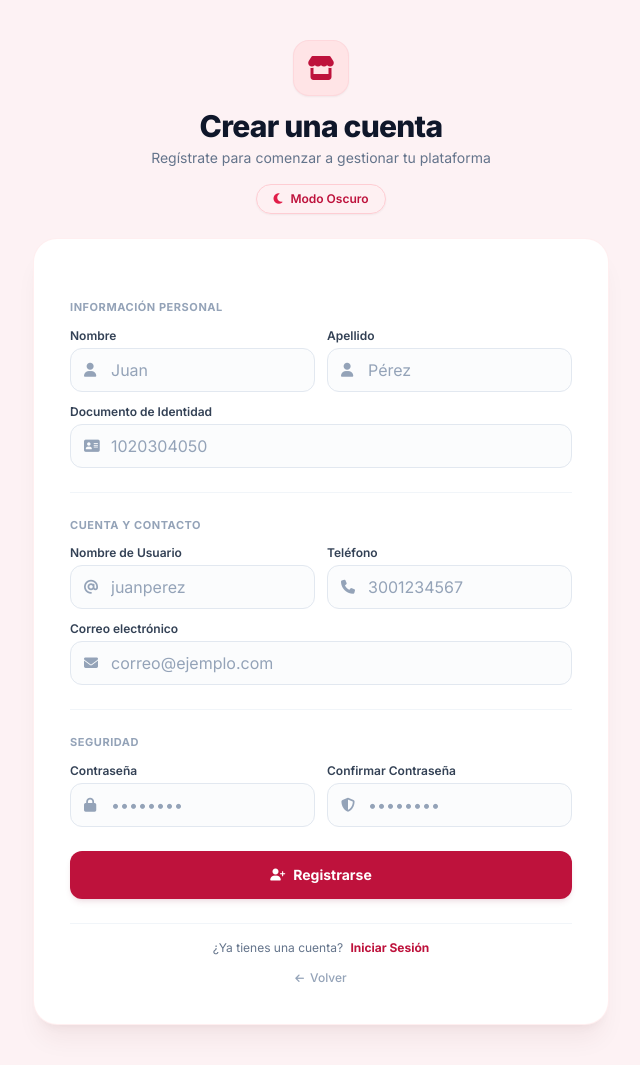
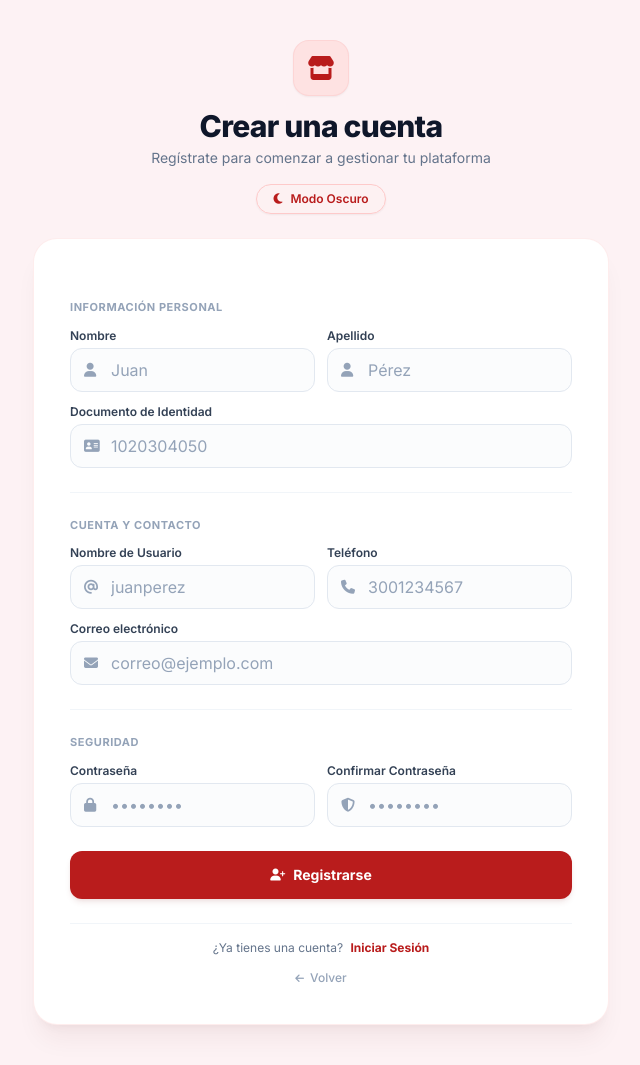
Before and after one commit to SaraAndrade1123/proyecto_tienda_nueva, a Django app: page /registro/ in a window 1280 px wide. Shown: the whole page, without its empty margins (319-959 px from the left). Run offline with Django 5.2, Linux system fonts and the light colour scheme; some libraries are stand-ins or nearby versions.

Commit message:
Modificaciones

```diff
--- a/accounts/templates/home.html
+++ b/accounts/templates/home.html
@@ -63,11 +63,11 @@
 
         <p>Has iniciado sesión correctamente.</p>
 
-        <a href="{% url 'catalogo' %}" class="boton">
+        <a href="{% url 'lista_productos' %}" class="boton">
             Ver catálogo
         </a>
 
-        <form method="POST" action="{% url 'logout' %}">
+        <form method="POST" action="#">
             {% csrf_token %}
 
             <button type="submit" class="boton">
--- a/accounts/templates/login.html
+++ b/accounts/templates/login.html
@@ -184,7 +184,7 @@
 
                 <!-- Volver -->
                 <div class="text-center mt-5">
-                    <a href="{% url 'home' %}" class="inline-flex items-center gap-2 text-sm text-gray-600 dark:text-gray-400 hover:text-rose-700 dark:hover:text-rose-700 transition">
+                    <a href="{% url 'lista_productos' %}" class="inline-flex items-center gap-2 text-sm text-gray-600 dark:text-gray-400 hover:text-rose-700 dark:hover:text-rose-700 transition">
                         <i class="fa-solid fa-arrow-left"></i>
                         Volver
                     </a>
--- a/accounts/templates/usuario/registro.html
+++ b/accounts/templates/usuario/registro.html
@@ -9,6 +9,19 @@
     <script>
         tailwind.config = {
             darkMode: 'class',
+            theme: {
+                extend: {
+                    colors: {
+                        brand: {
+                            red: '#b91c1c',
+                            darkred: '#7f1d1d',
+                            darkbg: '#0f0f0f',
+                            darknav: '#1a1a1a',
+                            darkcard: '#1e1e1e',
+                        }
+                    }
+                }
+            }
         }
     </script>
     <!-- Font Awesome Free CDN -->
@@ -29,12 +42,12 @@
         }
     </script>
 </head>
-<body class="bg-[#fdf2f4] dark:bg-[#090d16] min-h-screen py-10 px-4 flex flex-col items-center justify-center text-slate-800 dark:text-slate-200 transition-colors duration-200">
+<body class="bg-[#fdf2f4] dark:bg-brand-darkbg min-h-screen py-10 px-4 flex flex-col items-center justify-center text-slate-800 dark:text-slate-200 transition-colors duration-200">
 
     <!-- CABECERA SUPERIOR -->
     <div class="text-center mb-6">
         <!-- Logo / Icono principal -->
-        <div class="inline-flex items-center justify-center w-14 h-14 rounded-2xl bg-rose-100 dark:bg-rose-950/50 text-[#be123c] dark:text-rose-400 mb-3 shadow-sm border border-rose-200/50 dark:border-rose-900/50">
+        <div class="inline-flex items-center justify-center w-14 h-14 rounded-2xl bg-red-100 dark:bg-brand-darkred/30 text-brand-red dark:text-red-400 mb-3 shadow-sm border border-red-200/50 dark:border-brand-darkred/50">
             <i class="fa-solid fa-store text-2xl"></i>
         </div>
         <h1 class="text-2xl sm:text-3xl font-extrabold text-slate-900 dark:text-white tracking-tight">
@@ -50,7 +63,7 @@
                 id="themeToggleBtn"
                 onclick="toggleTheme()"
                 type="button"
-                class="inline-flex items-center gap-2 px-4 py-1.5 rounded-full text-xs font-semibold border border-rose-200 dark:border-slate-700 bg-rose-50/80 dark:bg-slate-800/80 text-rose-700 dark:text-rose-400 hover:bg-rose-100 dark:hover:bg-slate-700 transition-all shadow-sm"
+                class="inline-flex items-center gap-2 px-4 py-1.5 rounded-full text-xs font-semibold border border-red-200 dark:border-slate-700 bg-red-50/80 dark:bg-brand-darknav text-brand-red dark:text-red-400 hover:bg-red-100 dark:hover:bg-slate-700 transition-all shadow-sm"
             >
                 <i id="themeIcon" class="fa-solid fa-moon"></i>
                 <span id="themeText">Modo Oscuro</span>
@@ -59,15 +72,15 @@
     </div>
 
     <!-- TARJETA PRINCIPAL -->
-    <div class="w-full max-w-xl bg-white dark:bg-[#151c2c] rounded-3xl p-6 sm:p-9 shadow-xl shadow-rose-950/5 dark:shadow-black/40 border border-rose-100/60 dark:border-slate-800 transition-colors duration-200">
+    <div class="w-full max-w-xl bg-white dark:bg-brand-darkcard rounded-3xl p-6 sm:p-9 shadow-xl shadow-red-950/5 dark:shadow-black/40 border border-red-100/60 dark:border-slate-800 transition-colors duration-200">
 
         <!-- MENSAJE DE ERROR -->
         {% if errors %}
-        <div class="mb-6 p-4 rounded-2xl bg-rose-50 dark:bg-rose-950/40 border border-rose-200/80 dark:border-rose-900/60 flex items-start gap-3">
-            <i class="fa-solid fa-circle-exclamation text-[#be123c] dark:text-rose-400 text-base mt-0.5"></i>
-            <div class="text-xs sm:text-sm text-rose-900 dark:text-rose-200">
+        <div class="mb-6 p-4 rounded-2xl bg-red-50 dark:bg-brand-darkred/20 border border-red-200/80 dark:border-brand-darkred/60 flex items-start gap-3">
+            <i class="fa-solid fa-circle-exclamation text-brand-red dark:text-red-400 text-base mt-0.5"></i>
+            <div class="text-xs sm:text-sm text-red-900 dark:text-red-200">
                 <p class="font-bold mb-1">Por favor corrige los siguientes errores:</p>
-                <ul class="list-disc list-inside space-y-1 text-rose-800/90 dark:text-rose-300">
+                <ul class="list-disc list-inside space-y-1 text-red-800/90 dark:text-red-300">
                     {% for error in errors %}
                         <li>{{ error }}</li>
                     {% endfor %}
@@ -100,7 +113,7 @@
                                 value="{{ datos.first_name|default:'' }}"
                                 placeholder="Juan"
                                 required
-                                class="w-full h-11 pl-10 pr-3.5 rounded-xl border border-slate-200 dark:border-slate-700 bg-slate-50/50 dark:bg-[#0b0f19] text-slate-900 dark:text-slate-100 placeholder:text-slate-400 dark:placeholder:text-slate-600 outline-none transition-all focus:bg-white dark:focus:bg-[#0b0f19] focus:border-[#be123c] dark:focus:border-rose-500 focus:ring-4 focus:ring-rose-500/10"
+                                class="w-full h-11 pl-10 pr-3.5 rounded-xl border border-slate-200 dark:border-slate-700 bg-slate-50/50 dark:bg-brand-darkbg text-slate-900 dark:text-slate-100 placeholder:text-slate-400 dark:placeholder:text-slate-600 outline-none transition-all focus:bg-white dark:focus:bg-brand-darkbg focus:border-brand-red dark:focus:border-red-500 focus:ring-4 focus:ring-red-500/10"
                             >
                         </div>
                     </div>
@@ -119,7 +132,7 @@
                                 value="{{ datos.last_name|default:'' }}"
                                 placeholder="Pérez"
                                 required
-                                class="w-full h-11 pl-10 pr-3.5 rounded-xl border border-slate-200 dark:border-slate-700 bg-slate-50/50 dark:bg-[#0b0f19] text-slate-900 dark:text-slate-100 placeholder:text-slate-400 dark:placeholder:text-slate-600 outline-none transition-all focus:bg-white dark:focus:bg-[#0b0f19] focus:border-[#be123c] dark:focus:border-rose-500 focus:ring-4 focus:ring-rose-500/10"
+                                class="w-full h-11 pl-10 pr-3.5 rounded-xl border border-slate-200 dark:border-slate-700 bg-slate-50/50 dark:bg-brand-darkbg text-slate-900 dark:text-slate-100 placeholder:text-slate-400 dark:placeholder:text-slate-600 outline-none transition-all focus:bg-white dark:focus:bg-brand-darkbg focus:border-brand-red dark:focus:border-red-500 focus:ring-4 focus:ring-red-500/10"
                             >
                         </div>
                     </div>
@@ -139,7 +152,7 @@
                             value="{{ datos.document|default:'' }}"
                             placeholder="1020304050"
                             required
-                            class="w-full h-11 pl-10 pr-3.5 rounded-xl border border-slate-200 dark:border-slate-700 bg-slate-50/50 dark:bg-[#0b0f19] text-slate-900 dark:text-slate-100 placeholder:text-slate-400 dark:placeholder:text-slate-600 outline-none transition-all focus:bg-white dark:focus:bg-[#0b0f19] focus:border-[#be123c] dark:focus:border-rose-500 focus:ring-4 focus:ring-rose-500/10"
+                            class="w-full h-11 pl-10 pr-3.5 rounded-xl border border-slate-200 dark:border-slate-700 bg-slate-50/50 dark:bg-brand-darkbg text-slate-900 dark:text-slate-100 placeholder:text-slate-400 dark:placeholder:text-slate-600 outline-none transition-all focus:bg-white dark:focus:bg-brand-darkbg focus:border-brand-red dark:focus:border-red-500 focus:ring-4 focus:ring-red-500/10"
                         >
                     </div>
                 </div>
@@ -168,7 +181,7 @@
                                 value="{{ datos.username|default:'' }}"
                                 placeholder="juanperez"
                                 required
-                                class="w-full h-11 pl-10 pr-3.5 rounded-xl border border-slate-200 dark:border-slate-700 bg-slate-50/50 dark:bg-[#0b0f19] text-slate-900 dark:text-slate-100 placeholder:text-slate-400 dark:placeholder:text-slate-600 outline-none transition-all focus:bg-white dark:focus:bg-[#0b0f19] focus:border-[#be123c] dark:focus:border-rose-500 focus:ring-4 focus:ring-rose-500/10"
+                                class="w-full h-11 pl-10 pr-3.5 rounded-xl border border-slate-200 dark:border-slate-700 bg-slate-50/50 dark:bg-brand-darkbg text-slate-900 dark:text-slate-100 placeholder:text-slate-400 dark:placeholder:text-slate-600 outline-none transition-all focus:bg-white dark:focus:bg-brand-darkbg focus:border-brand-red dark:focus:border-red-500 focus:ring-4 focus:ring-red-500/10"
                             >
                         </div>
                     </div>
@@ -187,7 +200,7 @@
                                 value="{{ datos.phone|default:'' }}"
                                 placeholder="3001234567"
                                 required
-                                class="w-full h-11 pl-10 pr-3.5 rounded-xl border border-slate-200 dark:border-slate-700 bg-slate-50/50 dark:bg-[#0b0f19] text-slate-900 dark:text-slate-100 placeholder:text-slate-400 dark:placeholder:text-slate-600 outline-none transition-all focus:bg-white dark:focus:bg-[#0b0f19] focus:border-[#be123c] dark:focus:border-rose-500 focus:ring-4 focus:ring-rose-500/10"
+                                class="w-full h-11 pl-10 pr-3.5 rounded-xl border border-slate-200 dark:border-slate-700 bg-slate-50/50 dark:bg-brand-darkbg text-slate-900 dark:text-slate-100 placeholder:text-slate-400 dark:placeholder:text-slate-600 outline-none transition-all focus:bg-white dark:focus:bg-brand-darkbg focus:border-brand-red dark:focus:border-red-500 focus:ring-4 focus:ring-red-500/10"
                             >
                         </div>
                     </div>
@@ -207,7 +220,7 @@
                             value="{{ datos.email|default:'' }}"
                             placeholder="correo@ejemplo.com"
                             required
-                            class="w-full h-11 pl-10 pr-3.5 rounded-xl border border-slate-200 dark:border-slate-700 bg-slate-50/50 dark:bg-[#0b0f19] text-slate-900 dark:text-slate-100 placeholder:text-slate-400 dark:placeholder:text-slate-600 outline-none transition-all focus:bg-white dark:focus:bg-[#0b0f19] focus:border-[#be123c] dark:focus:border-rose-500 focus:ring-4 focus:ring-rose-500/10"
+                            class="w-full h-11 pl-10 pr-3.5 rounded-xl border border-slate-200 dark:border-slate-700 bg-slate-50/50 dark:bg-brand-darkbg text-slate-900 dark:text-slate-100 placeholder:text-slate-400 dark:placeholder:text-slate-600 outline-none transition-all focus:bg-white dark:focus:bg-brand-darkbg focus:border-brand-red dark:focus:border-red-500 focus:ring-4 focus:ring-red-500/10"
                         >
                     </div>
                 </div>
@@ -235,7 +248,7 @@
                                 name="password1"
                                 placeholder="••••••••"
                                 required
-                                class="w-full h-11 pl-10 pr-3.5 rounded-xl border border-slate-200 dark:border-slate-700 bg-slate-50/50 dark:bg-[#0b0f19] text-slate-900 dark:text-slate-100 placeholder:text-slate-400 dark:placeholder:text-slate-600 outline-none transition-all focus:bg-white dark:focus:bg-[#0b0f19] focus:border-[#be123c] dark:focus:border-rose-500 focus:ring-4 focus:ring-rose-500/10"
+                                class="w-full h-11 pl-10 pr-3.5 rounded-xl border border-slate-200 dark:border-slate-700 bg-slate-50/50 dark:bg-brand-darkbg text-slate-900 dark:text-slate-100 placeholder:text-slate-400 dark:placeholder:text-slate-600 outline-none transition-all focus:bg-white dark:focus:bg-brand-darkbg focus:border-brand-red dark:focus:border-red-500 focus:ring-4 focus:ring-red-500/10"
                             >
                         </div>
                     </div>
@@ -253,7 +266,7 @@
                                 name="password2"
                                 placeholder="••••••••"
                                 required
-                                class="w-full h-11 pl-10 pr-3.5 rounded-xl border border-slate-200 dark:border-slate-700 bg-slate-50/50 dark:bg-[#0b0f19] text-slate-900 dark:text-slate-100 placeholder:text-slate-400 dark:placeholder:text-slate-600 outline-none transition-all focus:bg-white dark:focus:bg-[#0b0f19] focus:border-[#be123c] dark:focus:border-rose-500 focus:ring-4 focus:ring-rose-500/10"
+                                class="w-full h-11 pl-10 pr-3.5 rounded-xl border border-slate-200 dark:border-slate-700 bg-slate-50/50 dark:bg-brand-darkbg text-slate-900 dark:text-slate-100 placeholder:text-slate-400 dark:placeholder:text-slate-600 outline-none transition-all focus:bg-white dark:focus:bg-brand-darkbg focus:border-brand-red dark:focus:border-red-500 focus:ring-4 focus:ring-red-500/10"
                             >
                         </div>
                     </div>
@@ -263,7 +276,7 @@
             <!-- BOTÓN DE ACCIÓN -->
             <button
                 type="submit"
-                class="w-full h-12 mt-2 inline-flex items-center justify-center gap-2 bg-[#be123c] hover:bg-[#9f1239] text-white rounded-xl font-bold text-sm transition-all shadow-md shadow-rose-900/10 active:scale-[0.99]"
+                class="w-full h-12 mt-2 inline-flex items-center justify-center gap-2 bg-brand-red hover:bg-brand-darkred text-white rounded-xl font-bold text-sm transition-all shadow-md shadow-red-900/10 active:scale-[0.99]"
             >
                 <i class="fa-solid fa-user-plus text-xs"></i>
                 Registrarse
@@ -274,12 +287,12 @@
         <div class="mt-6 text-center pt-4 border-t border-slate-100 dark:border-slate-800 space-y-2">
             <p class="text-xs text-slate-500 dark:text-slate-400">
                 ¿Ya tienes una cuenta?
-                <a href="{% url 'login' %}" class="font-bold text-[#be123c] dark:text-rose-400 hover:underline ml-1">
+                <a href="{% url 'login' %}" class="font-bold text-brand-red dark:text-red-400 hover:underline ml-1">
                     Iniciar Sesión
                 </a>
             </p>
             <div>
-                <a href="{% url 'home' %}" class="inline-flex items-center gap-1.5 text-xs text-slate-400 dark:text-slate-500 hover:text-slate-600 dark:hover:text-slate-300 font-medium transition-colors">
+                <a href="{% url 'lista_productos' %}" class="inline-flex items-center gap-1.5 text-xs text-slate-400 dark:text-slate-500 hover:text-slate-600 dark:hover:text-slate-300 font-medium transition-colors">
                     <i class="fa-solid fa-arrow-left text-[10px]"></i>
                     Volver
                 </a>
@@ -299,7 +312,7 @@
                 icon.className = 'fa-solid fa-sun';
                 text.textContent = 'Modo Claro';
             } else {
-                icon.className = 'fa-solid fa-moon text-rose-600';
+                icon.className = 'fa-solid fa-moon text-brand-red';
                 text.textContent = 'Modo Oscuro';
             }
         }
--- a/accounts/views.py
+++ b/accounts/views.py
@@ -1,5 +1,5 @@
 from django.shortcuts import render, redirect, get_object_or_404
-from django.contrib.auth import login
+from django.contrib.auth import login, authenticate
 from django.contrib.auth.models import User, Group, Permission
 from .models import User
 from django.contrib.auth.decorators import user_passes_test, permission_required
```
Also changed, not shown: db.sqlite3.
